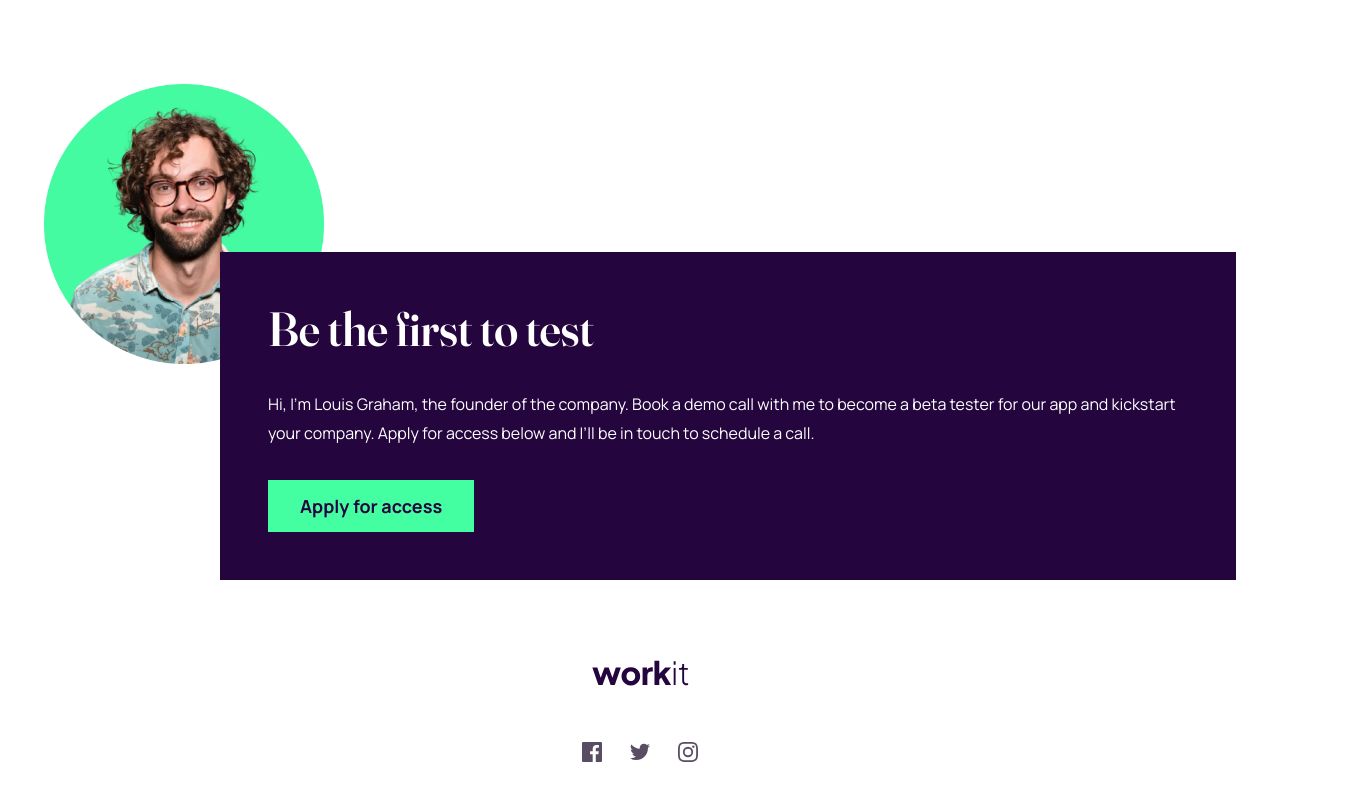
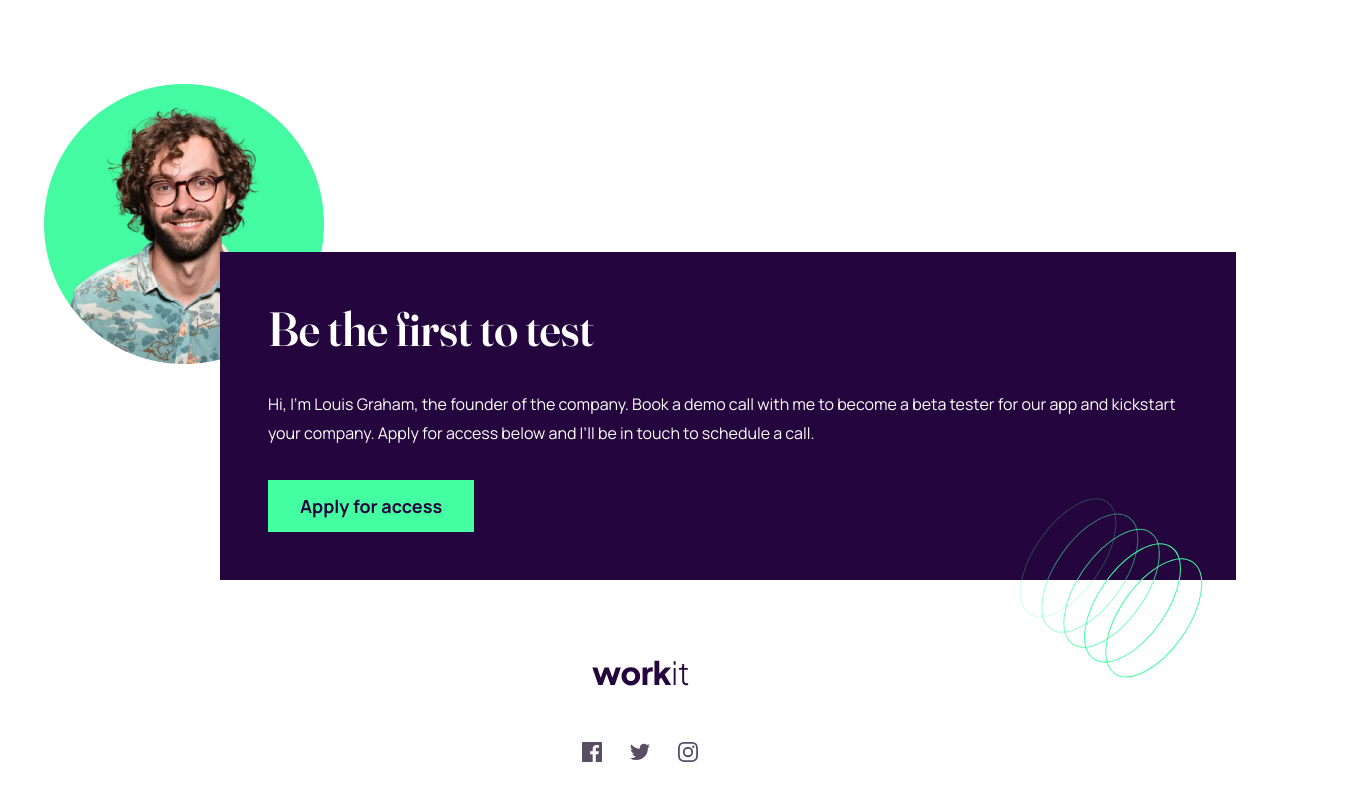
Before and after one commit to g-akca/workit-landing-page, a React (Vite) app: page / in a window 1280 px wide. Shown: the part 1205-2005 px from the top of the page, 1372 px wide, since content can reach past the window. Built offline with nearby package versions, Linux system fonts and the light colour scheme.

Commit message:
Add final bg pattern to CTASection, hide overflow on App

```diff
--- a/src/App.jsx
+++ b/src/App.jsx
@@ -6,7 +6,7 @@ import Footer from "./components/Footer";
 
 function App() {
   return (
-    <div className="text-base leading-base text-purple-900 min-h-screen flex flex-col">
+    <div className="text-base leading-base text-purple-900 min-h-screen flex flex-col overflow-hidden">
       <Header />
 
       <main className="grow">
--- a/src/components/CTASection.jsx
+++ b/src/components/CTASection.jsx
@@ -1,12 +1,14 @@
 import Button from "./Button";
+
 import founderImg from "/images/image-founder.webp";
+import pattern3 from "/images/bg-pattern-3.svg";
 
 function CTASection() {
   return (
     <section className="pt-16 tablet:pt-0 px-5 tablet:px-11 flex flex-col">
       <img src={founderImg} alt="Founder image" className="w-70 self-center tablet:self-start translate-y-12 tablet:translate-y-28" />
 
-      <div className="bg-purple-900 text-white p-8 tablet:p-12 z-10 flex flex-col gap-8 items-center tablet:items-start text-center tablet:text-start tablet:ml-44">
+      <div className="relative bg-purple-900 text-white p-8 tablet:p-12 z-10 flex flex-col gap-8 items-center tablet:items-start text-center tablet:text-start tablet:ml-44">
         <h2 className="font-fraunces text-[32px] tablet:text-[48px] leading-[120%]">Be the first to test</h2>
 
         <p>
@@ -16,6 +18,8 @@ function CTASection() {
         <Button>
           Apply for access
         </Button>
+
+        <img src={pattern3} alt="Background pattern" className="absolute -bottom-28.5 right-3.5" />
       </div>
     </section>
   )
```
